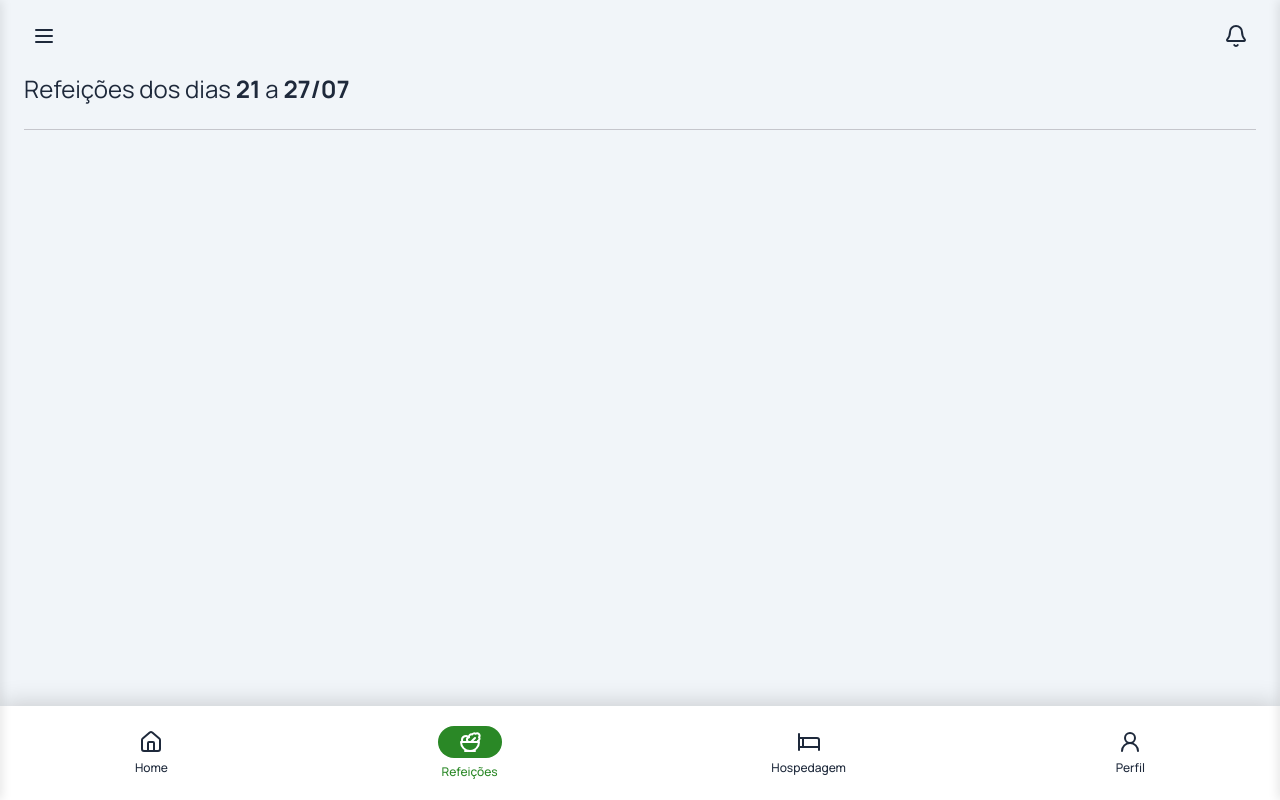
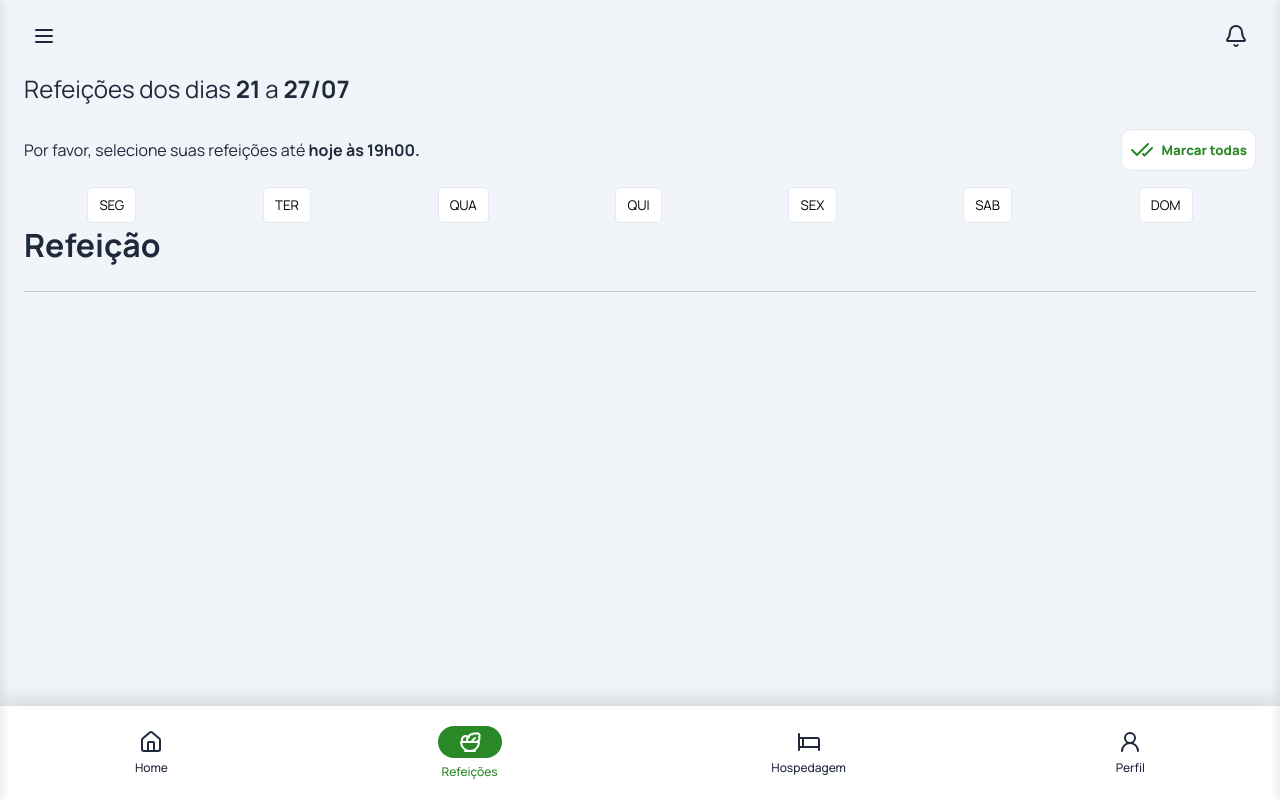
Before and after one commit to gabrielcoffee/piobrasileiro, a Next.js app: page /refeicoes in a window 1280 px wide. Built offline with nearby package versions, Linux system fonts and the light colour scheme.

Commit message:
botoes da semana

```diff
--- a/src/app/page.tsx
+++ b/src/app/page.tsx
@@ -5,7 +5,7 @@ import { Bed, LucideSalad } from "lucide-react";
 import { Header } from "@/components/home/Header";
 import { DateSection } from "@/components/home/DateSection";
 import { PageTitle } from "@/components/home/PageTitle";
-import { WeekInfo } from "@/components/home/WeekInfo";
+import { WeekInfo } from "@/components/home/WeekInfoCard";
 import { Footer } from "@/components/home/Footer";
 import { Divider } from "@/components/home/Divider";
 import styles from "./page.module.css";
--- a/src/app/refeicoes/page.tsx
+++ b/src/app/refeicoes/page.tsx
@@ -5,6 +5,15 @@ import { Footer } from "@/components/home/Footer";
 import { Divider } from "@/components/home/Divider";
 import styles from "./page.module.css";
 import { MealDaysSection } from "@/components/refeicoes/MealDaysSection";
+import DaySelector from "@/components/refeicoes/DaySelector";
+import MealCard from "@/components/refeicoes/MealCard";
+
+const mealsPlaceholder = [
+    {
+        id: 1,
+
+    }
+]
 
 export default function RefeicoesPage() {
     return (
@@ -13,6 +22,10 @@ export default function RefeicoesPage() {
 
             <MealDaysSection/>
 
+            <DaySelector/>
+
+            <MealCard/>
+
             <Divider/>
 
             <Footer/>
--- a/src/components/home/WeekInfo.tsx
+++ b/src/components/home/WeekInfoCard.tsx
@@ -1,6 +1,6 @@
 import React from 'react';
 import { AlertCircle } from 'lucide-react';
-import styles from './styles/WeekInfo.module.css';
+import styles from './styles/WeekInfoCard.module.css';
 
 interface WeekInfoProps {
   curWeek: number;
--- /dev/null
+++ b/src/components/refeicoes/DaySelector.tsx
@@ -0,0 +1,56 @@
+import { CheckCheck, CircleX, X } from "lucide-react";
+import styles from "./styles/DaySelector.module.css";
+import { useState } from "react";
+
+export default function DaySelector() {
+
+    const [haveSelected, setHaveSelected] = useState(false);
+
+    /* Dias da semana estarão com fundo cinza se já tiverem passado */
+    const today = new Date();
+    const dayOfWeek = today.getDay();
+
+    const daysOfWeek = [
+        { num: 0, name: "SEG", passed: dayOfWeek >= 0 },
+        { num: 1, name: "TER", passed: dayOfWeek >= 1 },
+        { num: 2, name: "QUA", passed: dayOfWeek >= 2 },
+        { num: 3, name: "QUI", passed: dayOfWeek >= 3 },
+        { num: 4, name: "SEX", passed: dayOfWeek >= 4 },
+        { num: 5, name: "SAB", passed: dayOfWeek >= 5 },
+        { num: 6, name: "DOM", passed: dayOfWeek >= 6 },
+    ]
+
+    return (
+        <div className={styles.container}>
+            <div className={styles.textAndButtonContainer}>
+                <span className={styles.daySelectorText}>Por favor, selecione suas refeições até <strong>hoje às 19h00.</strong></span>
+                <button
+                className={`${styles.checkButton} ${haveSelected ? styles.selected : ""}`}
+                onClick={() => setHaveSelected(!haveSelected)}
+                >
+
+                    {haveSelected ? (
+                        <span className={styles.checkButtonText}>
+                            <CircleX color="red"/> Desmarcar todas
+                        </span>
+                    ) : (
+                        <span className={styles.checkButtonText}>
+                            <CheckCheck color="var(--color-primary)"/> Marcar todas
+                        </span>
+                    )}
+
+
+                </button>
+            </div>
+            <div className={styles.daysContainer}>
+                {daysOfWeek.map((day) => {
+                    return (
+                        <button key={day.name} className={`${styles.dayButton} ${day.passed ? styles.passed : ""}`}>
+                            <span>{day.name}</span>
+                        </button>
+                    )
+                })}
+            </div>
+        </div>
+    )
+}
--- a/src/components/refeicoes/MealCard.tsx
+++ b/src/components/refeicoes/MealCard.tsx
@@ -0,0 +1,11 @@
+import styles from "./styles/MealCard.module.css";
+
+export default function MealCard() {
+    return (
+        <div className={styles.container}>
+            <div className={styles.mealCard}>
+                <h1>Refeição</h1>
+            </div>
+        </div>
+    )
+}
--- a/src/components/refeicoes/MealDaysSection.tsx
+++ b/src/components/refeicoes/MealDaysSection.tsx
@@ -1,15 +1,9 @@
 import styles from './styles/MealDaysSection.module.css';
 
 export function MealDaysSection() {
-    const currentDate = new Date();
-    const weekday = currentDate.toLocaleDateString('pt-BR', { weekday: 'long' });
-    const date = currentDate.toLocaleDateString('pt-BR', {
-        day: 'numeric',
-        month: 'numeric',
-    });
+    const today = new Date();
 
     const getMondayDate = () => {
-        const today = new Date();
         const monday = new Date(today);
         const weekDay = today.getDay();
         monday.setDate(today.getDate() - weekDay + 1);
@@ -18,7 +12,6 @@ export function MealDaysSection() {
     }
 
     const getSundayDate = () => {
-        const today = new Date();
         const sunday = new Date(today);
         const weekDay = today.getDay();
         sunday.setDate(today.getDate() - weekDay + 7);
@@ -29,8 +22,6 @@ export function MealDaysSection() {
     function getWeekRangeText() {
         const monday = getMondayDate();
         const sunday = getSundayDate();
-
-        console.log(monday, sunday);
 
         const isSameMonth: boolean = monday.split('/')[1] === sunday.split('/')[1];
 
--- /dev/null
+++ b/src/components/refeicoes/styles/DaySelector.module.css
@@ -0,0 +1,54 @@
+/*
+place all the class names first
+*/
+
+.container {
+    display: flex;
+    flex-direction: column;
+    gap: 1rem;
+}
+
+.textAndButtonContainer {
+    display: flex;
+    flex-direction: row;
+    justify-content: space-between;
+    align-items: center;
+}
+
+.checkButton {
+    background-color: white;
+    border-radius: 10px;
+    color: var(--color-primary);
+    border: 1px solid var(--color-border);
+    white-space: nowrap;
+}
+
+.selected {
+    color: red;
+}
+
+
+.checkButtonText {
+    display: flex;
+    flex-direction: row;
+    gap: 0.5rem;
+    font-weight: 800;
+    align-items: center;
+    padding: 0.5rem;
+}
+
+
+
+.daysContainer {
+    display: flex;
+    flex-direction: row;
+    align-items: center;
+    justify-content: space-around;
+}
+
+.dayButton {
+    padding: 0.5rem 0.7rem;
+    background-color: var(--color-white);
+    border-radius: 5px;
+    border: 1px solid var(--color-border);
+}
```
Also changed, not shown: src/components/home/styles/WeekInfoCard.module.css (renamed from src/components/home/styles/WeekInfo.module.css), src/components/refeicoes/DayInfo.tsx (deleted), src/components/refeicoes/DaySelect.tsx (deleted), src/components/refeicoes/styles/MealCard.module.css (added).
